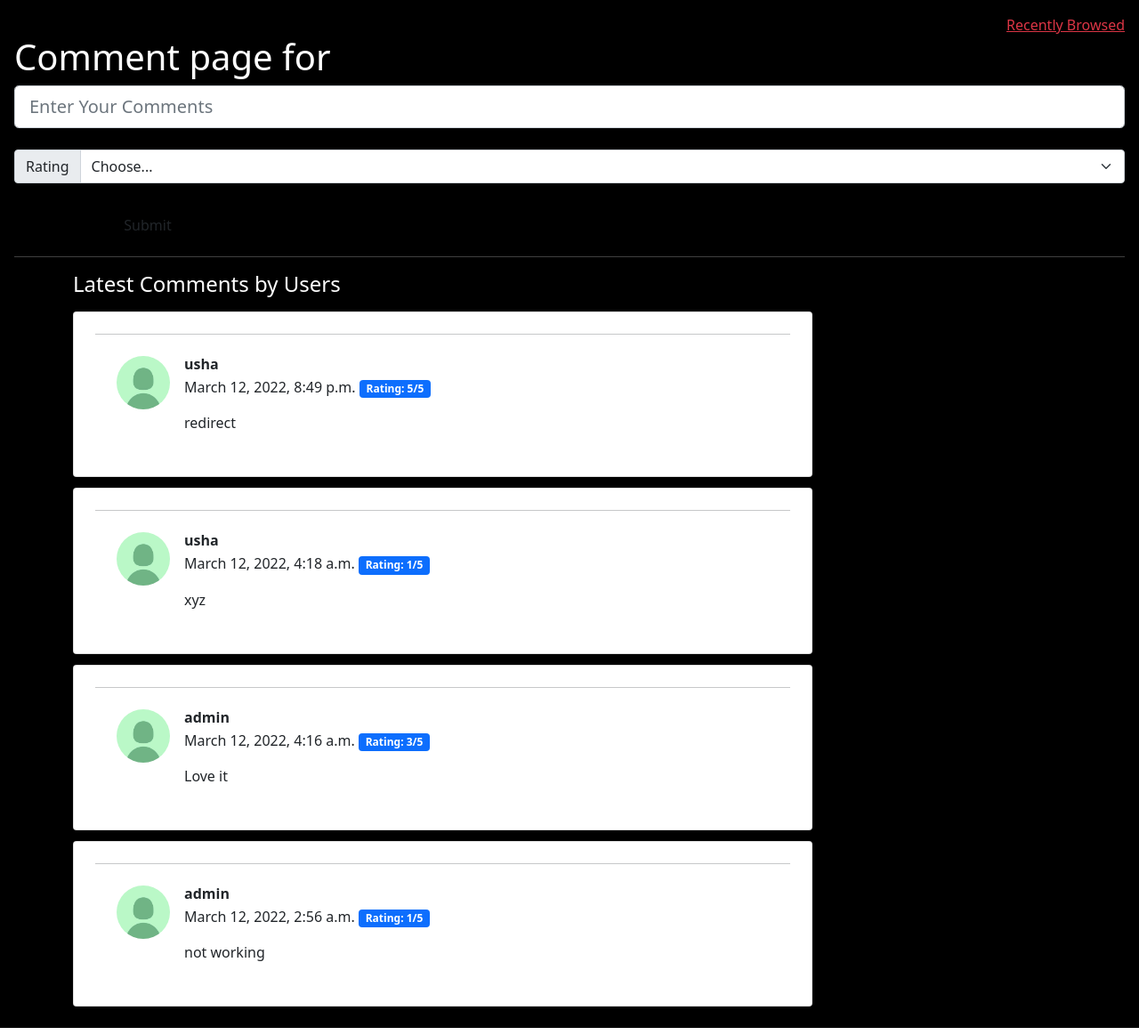
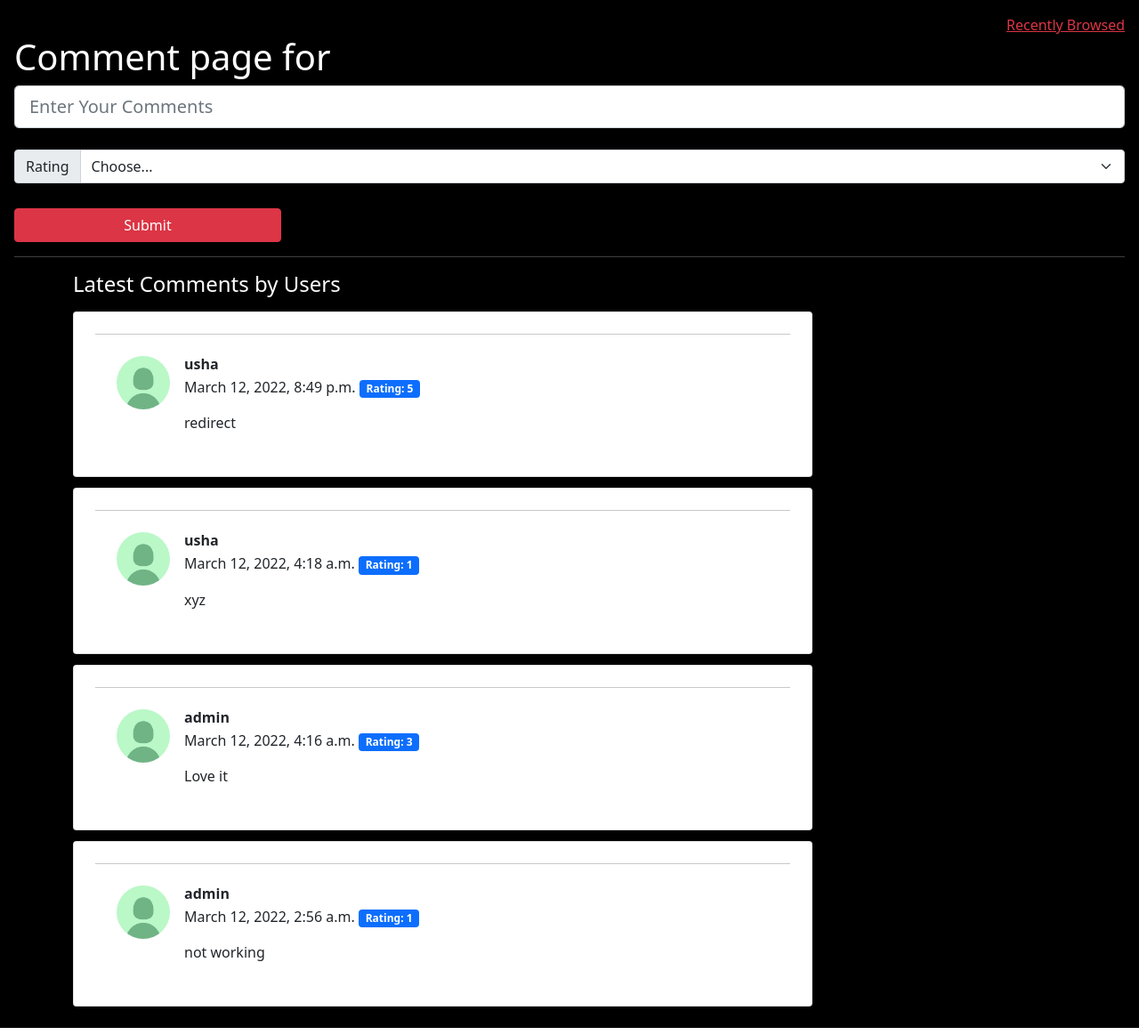
Before and after one commit to usha-uppalapati/MovieApp, a Django app: page /movie_details/634649/comments/ in a window 1280 px wide. Shown: the part 80-1243 px from the top of the page at 89% size. Run offline with Django 4.2, Linux system fonts and the light colour scheme; data comes from the database, SQL or seed files in the repository; data that the repository does not hold is empty; some libraries are stand-ins or nearby versions.

Commit message:
Submit button btn-grad to btn-danger

```diff
--- a/templates/comments.html
+++ b/templates/comments.html
@@ -47,7 +47,7 @@
         <!--div class="input-group mb-1">
   <input type="file" class="form-control" id="image" name="image">
   </div-->
-        <button type="submit" class="btn btn-grad" style="width:300px; margin-left: 0; margin-top: 20px">Submit</button>
+        <button type="submit" class="btn btn-danger" style="width:300px; margin-left: 0; margin-top: 20px">Submit</button>
     </form>
     <hr>
     <div class="container my-0 py-0">
@@ -75,7 +75,7 @@
                                         <h6 class="fw-bold mb-1">{{ c.user }}</h6>
                                         <div class="d-flex align-items-center mb-3">
                                             <p class="mb-0">{{ c.created_at }}
-                                                <span class="badge bg-primary"> Rating: {{ c.rating }}/5</span>
+                                                <span class="badge bg-primary"> Rating: {{ c.rating }}</span>
                                             </p>
                                         </div>
                                         <p class="mb-0">{{ c.comment }} </p>
```
